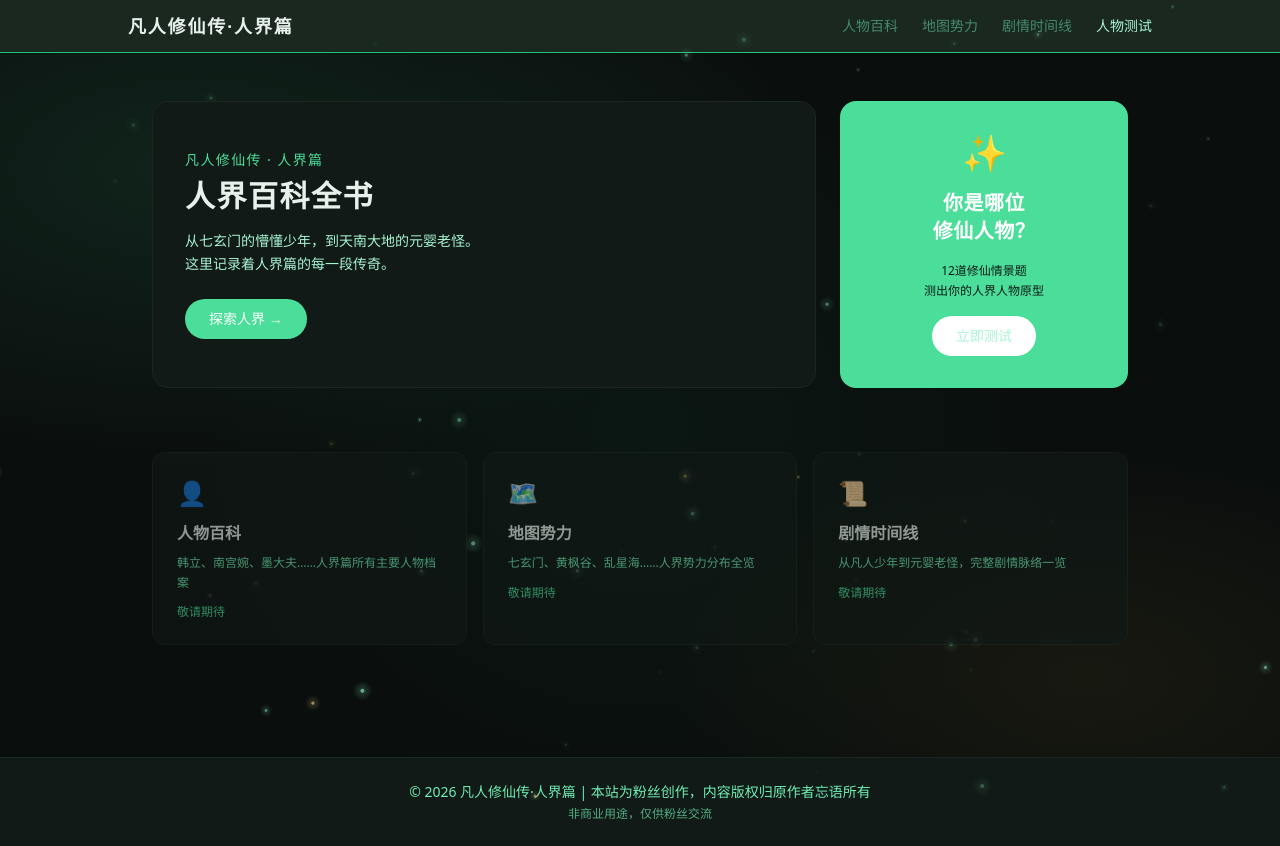
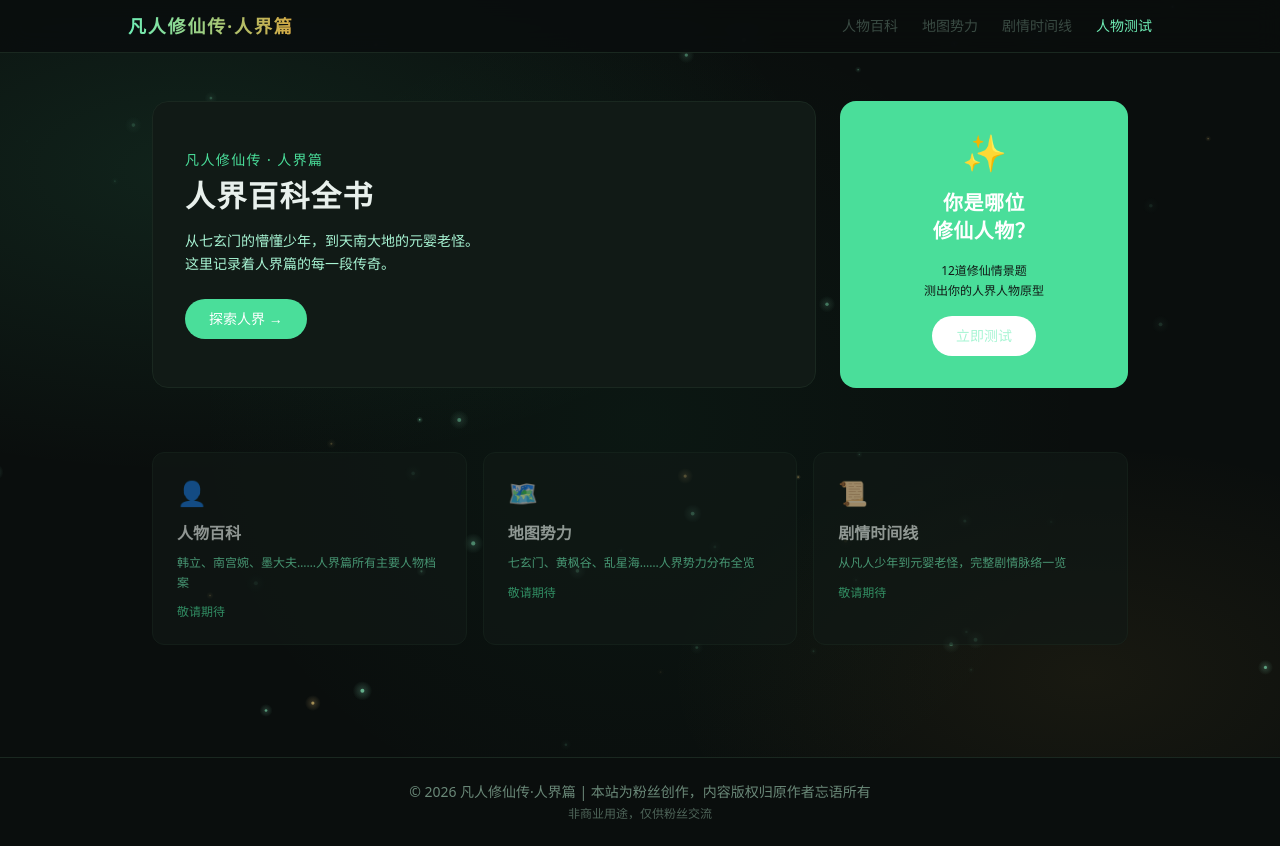
Before and after one commit to fujianwei/fanren-wiki, a Next.js app: page / in a window 1280 px wide. Built offline with nearby package versions, Linux system fonts and the light colour scheme.

Commit message:
feat(visual): 毛玻璃导航栏 + 暗色页脚

```diff
--- a/components/Footer.tsx
+++ b/components/Footer.tsx
@@ -1,7 +1,14 @@
 export default function Footer() {
   return (
-    <footer className="w-full bg-bamboo-100 border-t border-bamboo-200 py-6 mt-16">
-      <div className="max-w-5xl mx-auto text-center text-bamboo-500 text-sm">
+    <footer
+      className="w-full py-6 mt-16 relative"
+      style={{
+        backgroundColor: "#0a0e0d",
+        borderTop: "1px solid #1a2820",
+        zIndex: 1,
+      }}
+    >
+      <div className="max-w-5xl mx-auto text-center text-sm" style={{ color: "#6a8878" }}>
         <p>© 2026 凡人修仙传·人界篇 | 本站为粉丝创作，内容版权归原作者忘语所有</p>
         <p className="mt-1 text-xs opacity-70">非商业用途，仅供粉丝交流</p>
       </div>
--- a/components/Navbar.tsx
+++ b/components/Navbar.tsx
@@ -1,17 +1,44 @@
+"use client";
+
 import Link from "next/link";
 
 export default function Navbar() {
   return (
-    <nav className="w-full bg-bamboo-200 border-b border-bamboo-300 px-6 py-3">
+    <nav
+      className="w-full border-b px-6 py-3 sticky top-0"
+      style={{
+        backgroundColor: "rgba(10,14,13,0.85)",
+        backdropFilter: "blur(12px)",
+        borderColor: "#1a2820",
+        zIndex: 50,
+      }}
+    >
       <div className="max-w-5xl mx-auto flex items-center justify-between">
-        <Link href="/" className="text-bamboo-700 font-serif font-bold text-lg tracking-widest hover:text-bamboo-600">
+        <Link
+          href="/"
+          className="font-serif font-bold text-lg tracking-widest"
+          style={{
+            background: "linear-gradient(90deg, #6fedb5, #d4a843)",
+            WebkitBackgroundClip: "text",
+            WebkitTextFillColor: "transparent",
+            backgroundClip: "text",
+          }}
+        >
           凡人修仙传·人界篇
         </Link>
-        <div className="flex gap-6 text-sm text-bamboo-500">
+        <div className="flex gap-6 text-sm" style={{ color: "#6a8878" }}>
           <span className="cursor-not-allowed opacity-50" title="敬请期待">人物百科</span>
           <span className="cursor-not-allowed opacity-50" title="敬请期待">地图势力</span>
           <span className="cursor-not-allowed opacity-50" title="敬请期待">剧情时间线</span>
-          <Link href="/quiz" className="text-bamboo-600 font-medium hover:text-bamboo-700">人物测试</Link>
+          <Link
+            href="/quiz"
+            className="font-medium transition-colors"
+            style={{ color: "#6fedb5" }}
+            onMouseEnter={e => (e.currentTarget.style.color = "#4ade9a")}
+            onMouseLeave={e => (e.currentTarget.style.color = "#6fedb5")}
+          >
+            人物测试
+          </Link>
         </div>
       </div>
     </nav>
```
